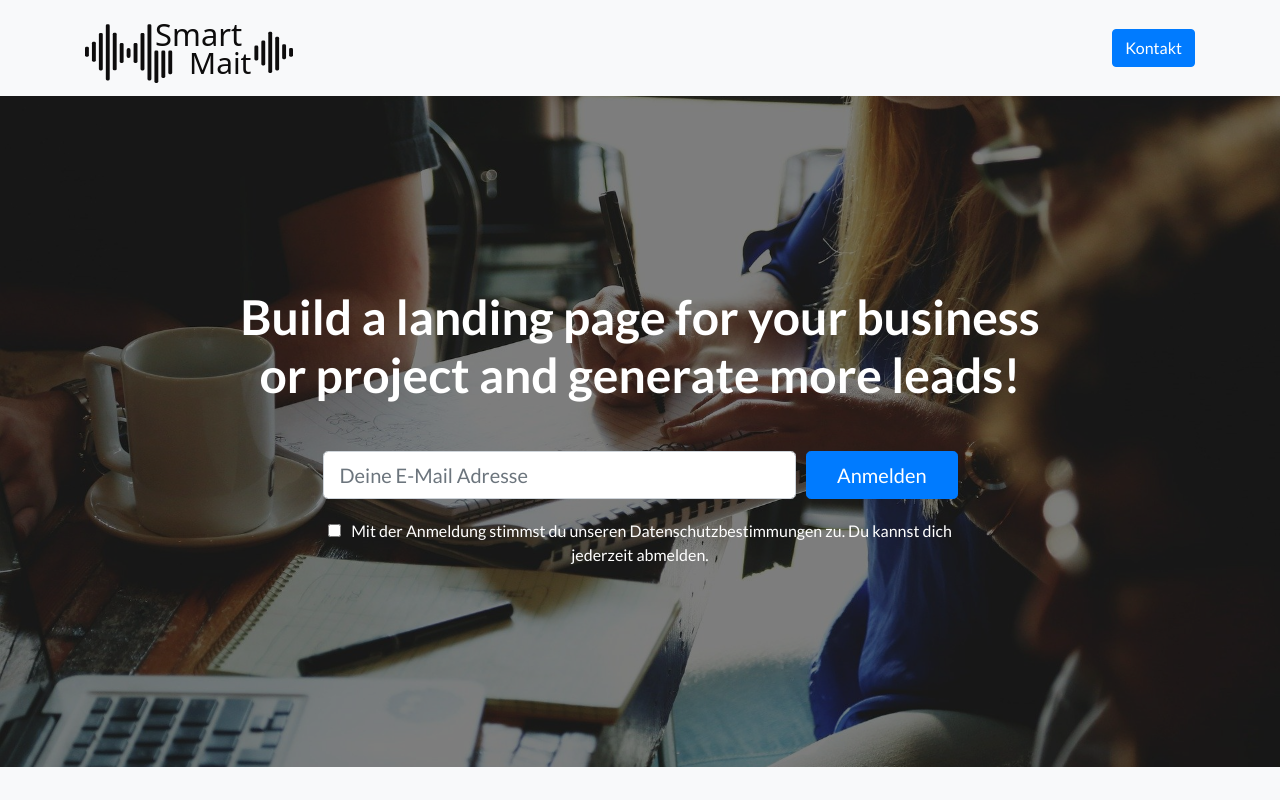
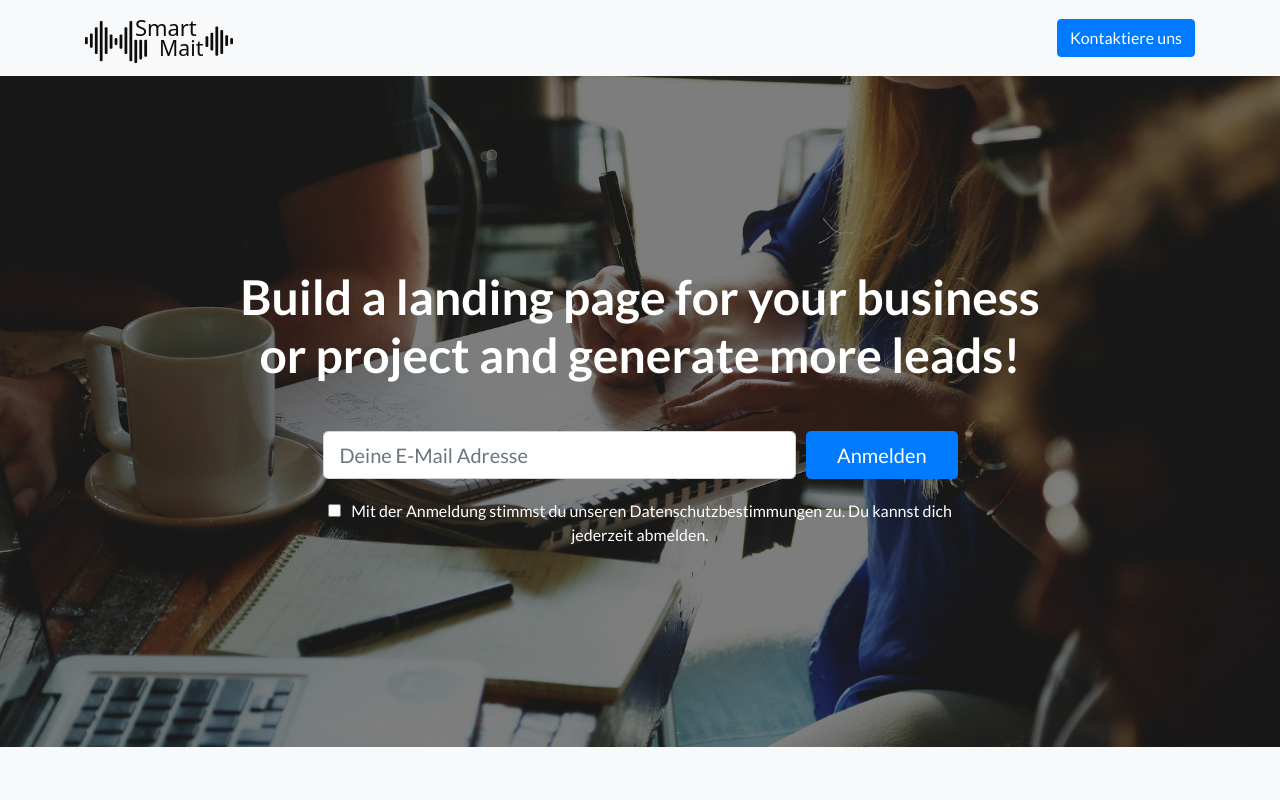
Before and after one commit to JustusFer/WebsiteSmartMait, a website: page index.html in a window 1280 px wide. Shown: the top 800 px of the page. Drawn offline with Linux system fonts and the light colour scheme.

Commit message:
Update index.html

```diff
--- a/index.html
+++ b/index.html
@@ -72,10 +72,10 @@
     <nav class="navbar navbar-light bg-light static-top">
       <div class="container">
         <a class="navbar-brand" href="/"
-          ><img src="img/logo.svg" alt="Logo SmartMait" widht="208" height="70"
+          ><img src="img/logo.svg" alt="Logo SmartMait" widht="208" height="50"
         /></a>
         <a class="btn btn-primary" href="mailto:info@smartmait.de"
-          >Kontakt</a
+          >Kontaktiere uns</a
         >
       </div>
     </nav>
```
